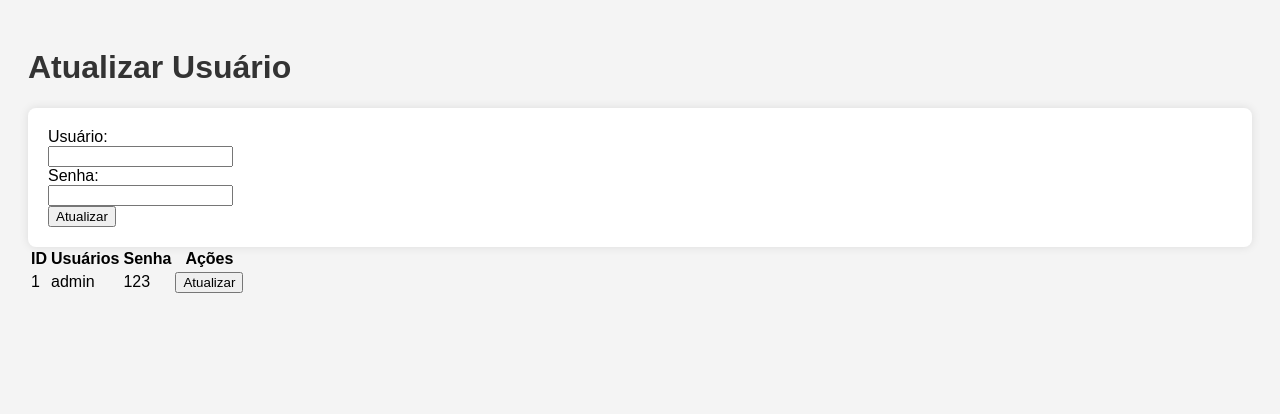
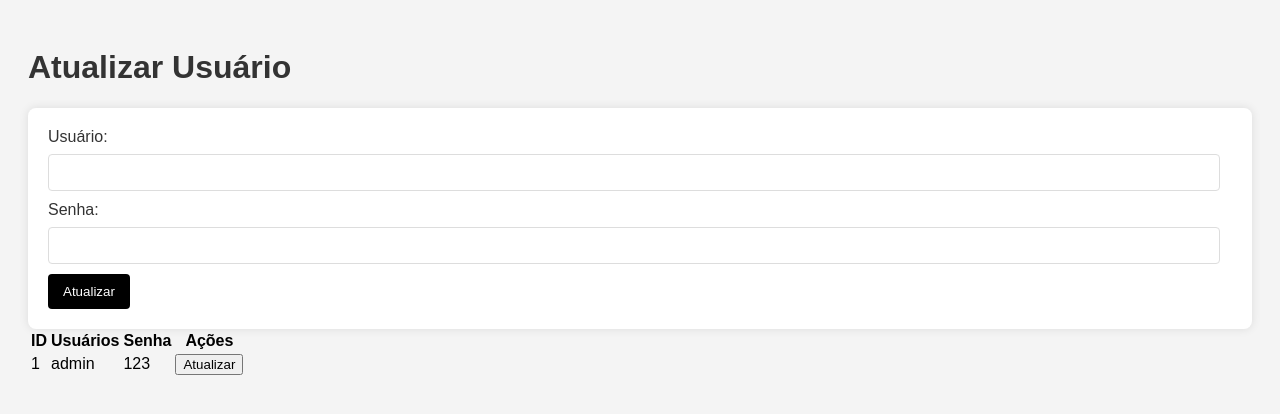
Before and after one commit to zambiazzi/projeto-integrador-senac, a PHP site: page /tcpdf/atualizar.php in a window 1280 px wide. Shown: the top 414 px of the page. Run offline with PHP 8.4, Linux system fonts and the light colour scheme; data comes from the database, SQL or seed files in the repository.

Commit message:
Update atualizar.php

```diff
--- a/atualizar.php
+++ b/atualizar.php
@@ -17,16 +17,16 @@
     <h1>Atualizar Usuário</h1>
     <div id="lista-usuarios"></div>
 
-    <form action="#" method="post">
-        <input type="hidden" id="id_usuarios" name="id_usuarios">
+    <form action="#" method="post" class="input-group">
+        <input class="input" type="hidden" id="id_usuarios" name="id_usuarios">
 
         <label for="nome">Usuário:</label><br>
-        <input type="text" id="nome" name="nome" required><br>
+        <input class="input" type="text" id="nome" name="nome" required><br>
 
         <label for="senha">Senha:</label><br>
-        <input type="text" id="senha" name="senha" required><br>
+        <input class="input" type="text" id="senha" name="senha" required><br>
 
-        <input type="submit" value="Atualizar">
+        <input  class="submit-btn" type="submit" value="Atualizar">
     </form>
 </body>
 </html>
```
